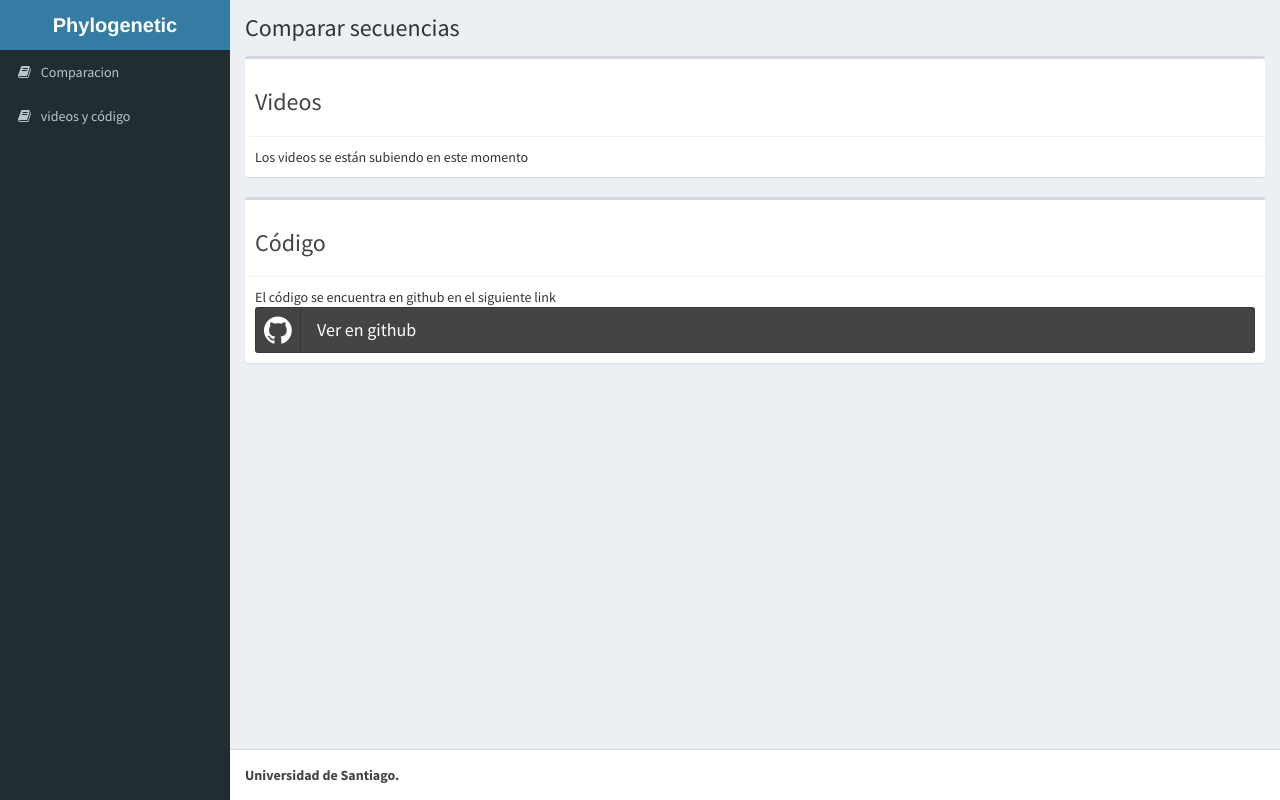
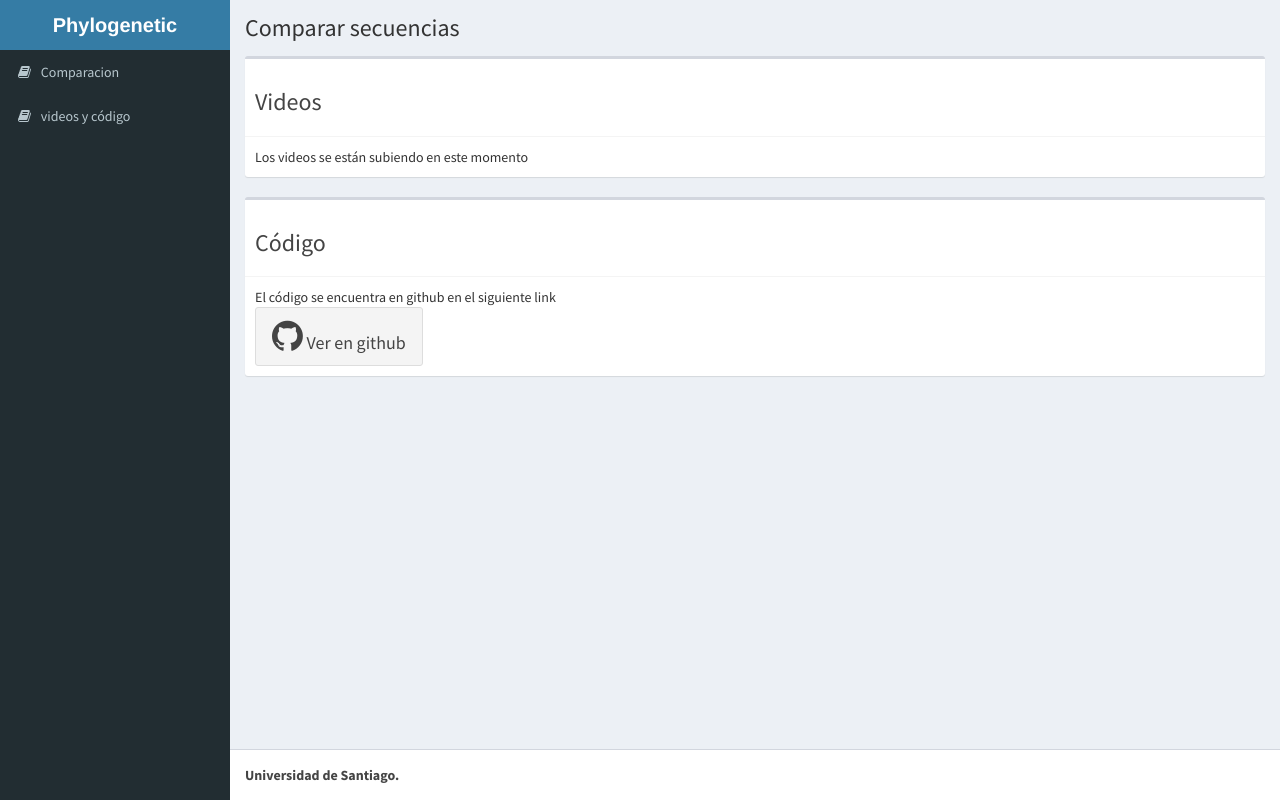
Before and after one commit to smontoya/phylogenetic_comparision, a Flask app: page /videos in a window 1280 px wide. Run offline with Flask 2, Linux system fonts and the light colour scheme; some libraries are stand-ins or nearby versions.

Commit message:
FIX: btn github

```diff
--- a/python/templates/videos.html
+++ b/python/templates/videos.html
@@ -22,8 +22,8 @@
     <!-- Place this tag where you want the button to render. -->
     <br>
 
-<a class="btn btn-block btn-lg btn-social btn-github" href="https://github.com/smontoya/phylogenetic_comparison" aria-label="Watch smontoya/phylogenetic_comparison on GitHub">
-  <i class="fa fa-github"></i> Ver en github
+<a class="btn btn-lg  btn-default" href="https://github.com/smontoya/phylogenetic_comparison" aria-label="Watch smontoya/phylogenetic_comparison on GitHub">
+  <i class="fa fa-github fa-2x"></i> Ver en github
 </a>
 
   </div>
```
